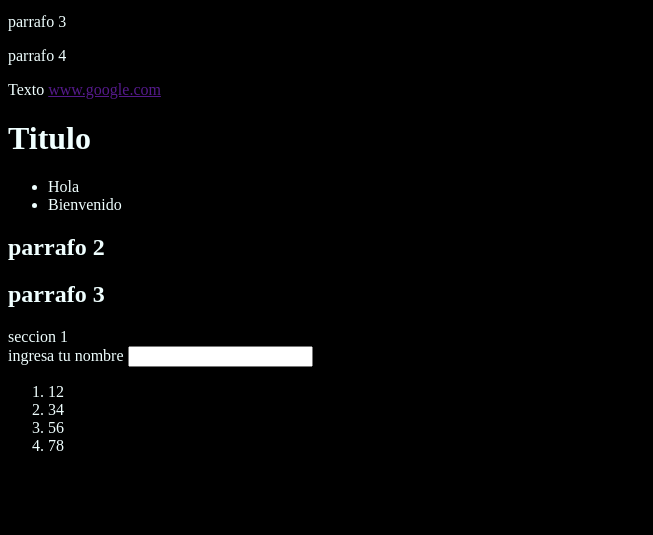
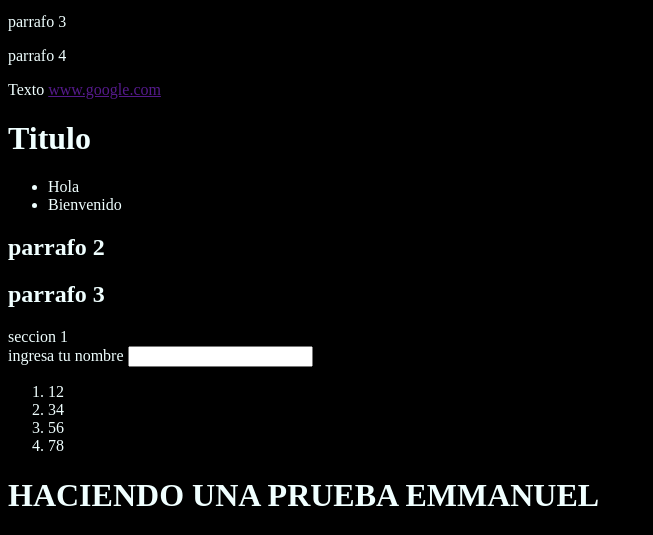
Before and after one commit to jjms2508/test, a plain HTML site: page index.html in a window 1280 px wide. Shown: the part 845-1380 px from the top of the page, without its empty margins (0-653 px from the left). Before the commit the page ends 1316 px from the top, so only its background shows below. Drawn offline with Linux system fonts and the light colour scheme.

Commit message:
commit de prueba

```diff
--- a/index.html
+++ b/index.html
@@ -55,6 +55,11 @@
         <li>56</li>
         <li>78</li>
     </ol>
+
+    <div>
+        <h1>HACIENDO UNA PRUEBA EMMANUEL</h1>
+    </div>
+
     <script src="./main.js"></script>
 </body>
 </html>
```
